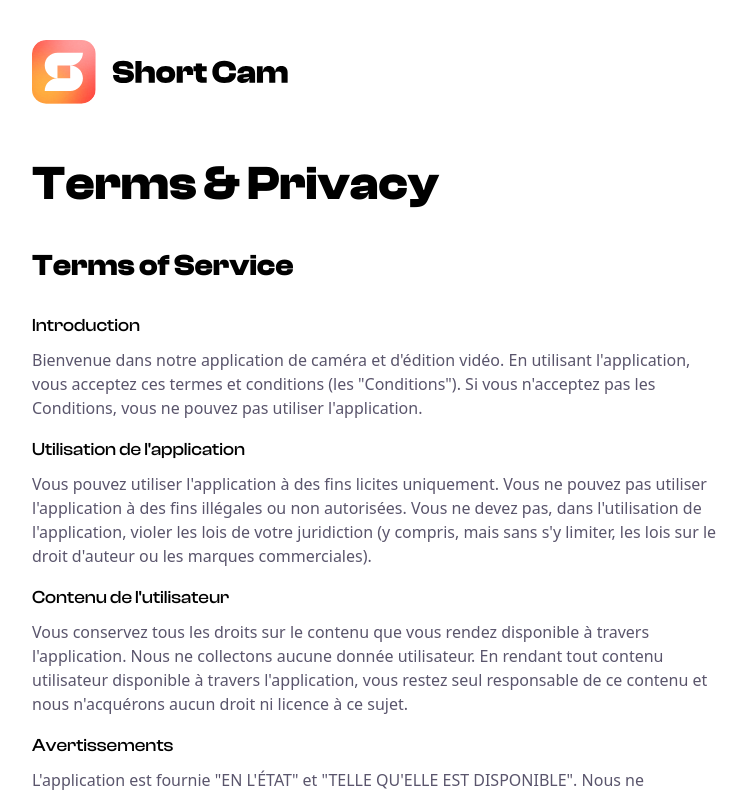
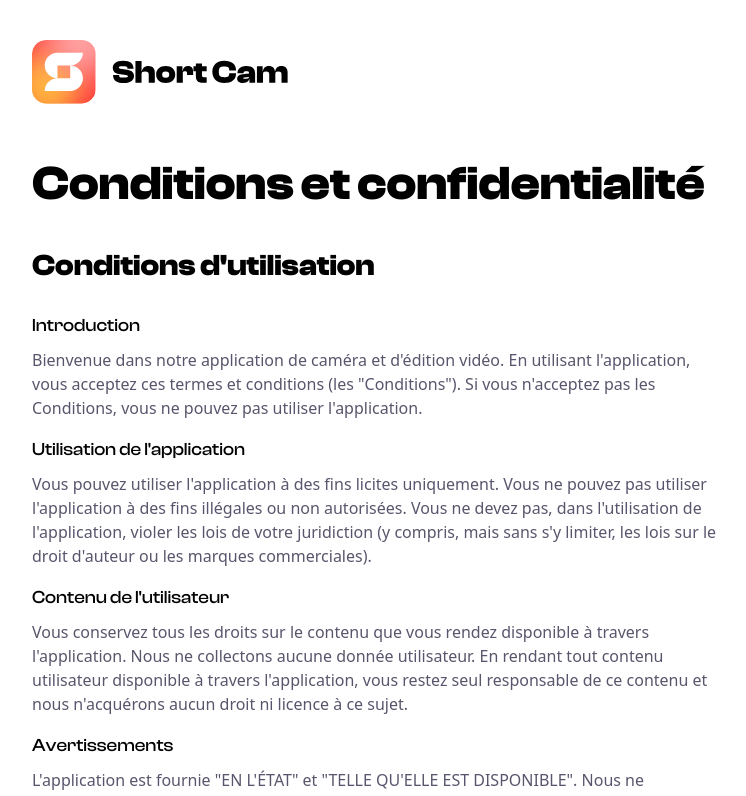
Before and after one commit to Remarkable-Studio/landing, a Nuxt app: page /fr/privacy in a window 1280 px wide. Shown: the top 796 px of the page, without its empty margins (264-1010 px from the left). Built offline with nearby package versions, Linux system fonts and the light colour scheme.

Commit message:
french privacy

```diff
--- a/components/Menu.vue
+++ b/components/Menu.vue
@@ -4,7 +4,7 @@
 
 <template>
   <div class="flex my-8 text-sm">
-    <NuxtLink class="mr-4 transition opacity-50 hover:opacity-100" :to="localePath('privacy')">Terms & Privacy</NuxtLink>
-    <a href="" class="transition opacity-50 hover:opacity-100">Contact</a>
+    <NuxtLink class="mr-4 transition opacity-50 hover:opacity-100" :to="localePath('privacy')">{{ $t('privacy') }}</NuxtLink>
+    <a href="mailto:mickael@remarkable.school" class="transition opacity-50 hover:opacity-100">Contact</a>
   </div>
 </template>
--- a/nuxt.config.ts
+++ b/nuxt.config.ts
@@ -26,7 +26,7 @@ export default defineNuxtConfig({
         fr: {
           title1: 'Capture, Joue, Edite & Partage',
           title2: 'Tes Moments Depuis Le Même Endroit',
-          privacy: 'Conditions générales'
+          privacy: 'Conditions et confidentialité'
         }
       }
     }
--- a/pages/fr/privacy.vue
+++ b/pages/fr/privacy.vue
@@ -9,8 +9,8 @@
       <img src="../../asset/img/logo_black.svg" alt="Logo Short Cam" class="mb-4 md:mb-8 w-52 md:w-64" />
     </NuxtLink>
 
-    <h1>Terms & Privacy</h1>
-    <h2>Terms of Service</h2>
+    <h1>Conditions et confidentialité</h1>
+    <h2>Conditions d'utilisation</h2>
     <h3>Introduction</h3>
     <p>Bienvenue dans notre application de caméra et d'édition vidéo. En utilisant l'application, vous acceptez ces termes et conditions (les "Conditions"). Si vous n'acceptez pas les Conditions, vous ne pouvez pas utiliser l'application.</p>
 
@@ -37,7 +37,7 @@
     <p>Nous ne partagerons aucune information collectée à travers l'application avec une tierce partie.</p>
 
     <h3>Modifications de la politique de confidentialité</h3>
-    <p>Nous pouvons mettre à jour cette politique de confidentialité de temps en temps. La dernière version de la politique de confidentialité sera toujours disponible sur notre site shortcam.app.</p>
+    <p>Nous pouvons mettre à jour cette politique de confidentialité de temps en temps. La dernière version de la politique de confidentialité sera toujours disponible sur notre site shortcam.app</p>
 
   </div>
 </template>
```
